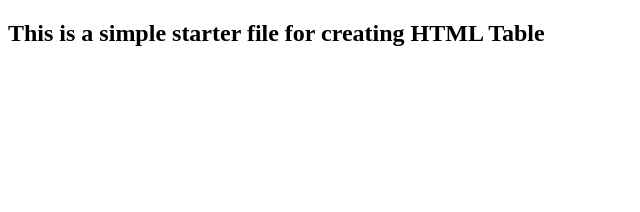
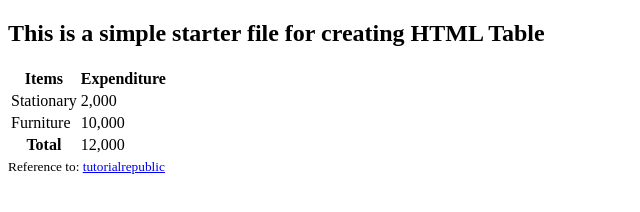
Before and after one commit to devpacademy/devpacademy.github.io, a plain HTML site: page HTML-Tables/index.html in a window 1280 px wide. Shown: the whole page, without its empty margins (0-640 px from the left). Drawn offline with Linux system fonts and the light colour scheme.

Commit message:
Update index.html

```diff
--- a/HTML-Tables/index.html
+++ b/HTML-Tables/index.html
@@ -8,5 +8,40 @@
   </head>
   <body>
     <h2>This is a simple starter file for creating HTML Table</h2>
+
+    <table>
+      <thead>
+        <tr>
+          <th>Items</th>
+          <th>Expenditure</th>
+        </tr>
+      </thead>
+      <tbody>
+        <tr>
+          <td>Stationary</td>
+          <td>2,000</td>
+        </tr>
+        <tr>
+          <td>Furniture</td>
+          <td>10,000</td>
+        </tr>
+      </tbody>
+      <tfoot>
+        <tr>
+          <th>Total</th>
+          <td>12,000</td>
+        </tr>
+      </tfoot>
+    </table>
+
+    <small
+      >Reference to:
+      <a
+        href="https://www.tutorialrepublic.com/html-tutorial/html-tables.php"
+        target="_blank"
+        rel="noopener noreferrer"
+        >tutorialrepublic</a
+      ></small
+    >
   </body>
 </html>
```
